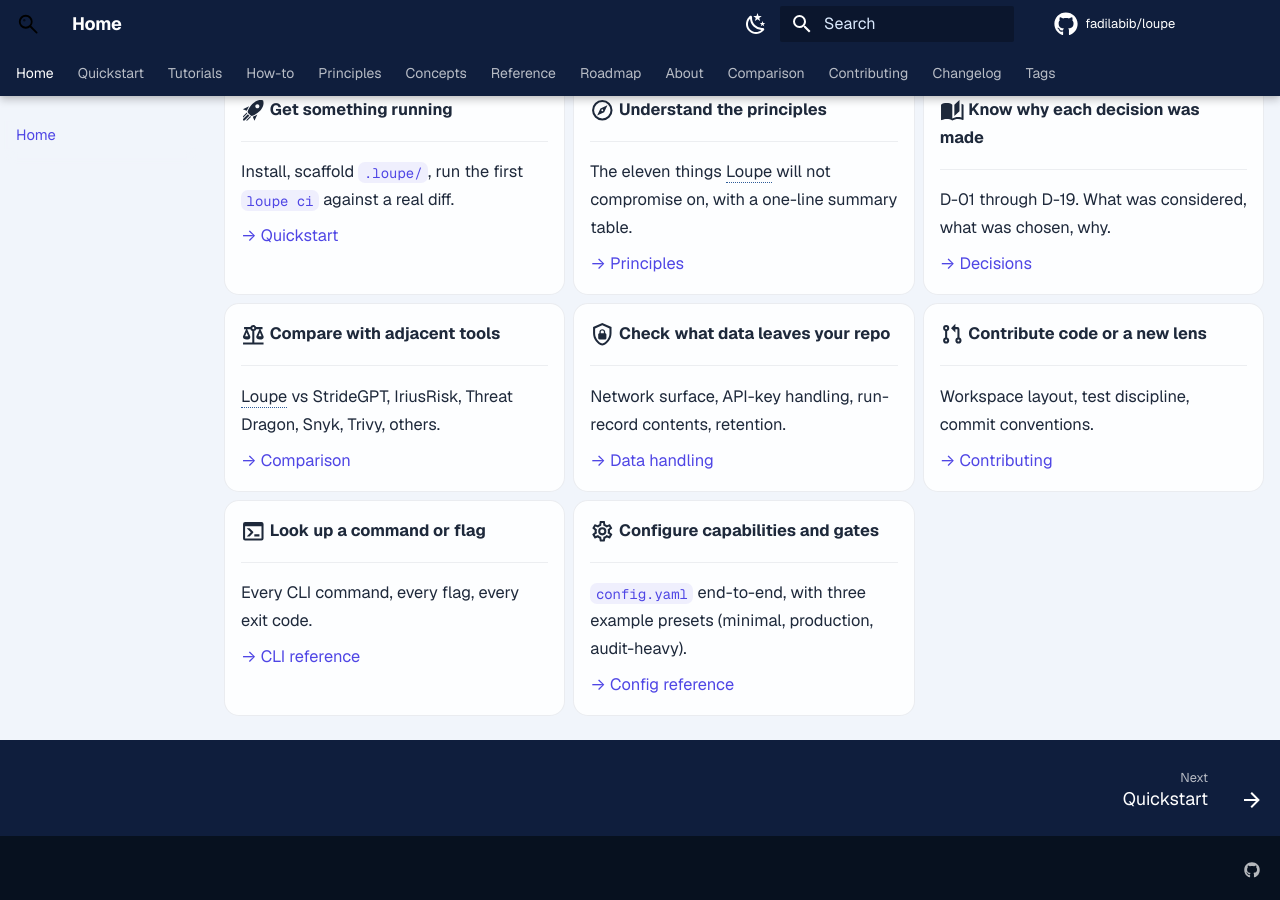
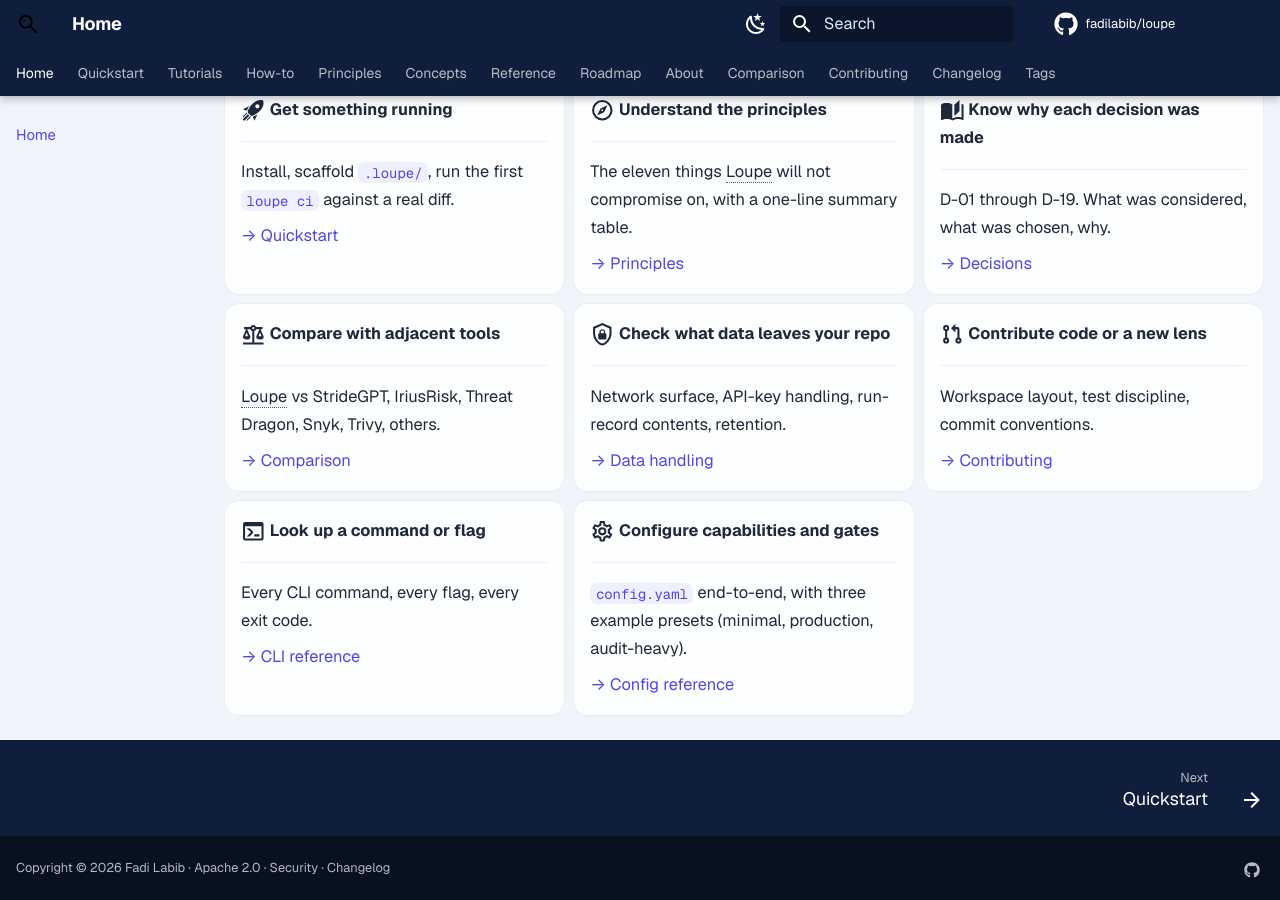
Before and after one commit to fadi-labib/loupe, an MkDocs documentation site: the page built from docs/index.md, in a window 1280 px wide and 900 px high, scrolled down 5787 px. Built offline with MkDocs 1.6.1 and Material for MkDocs 9.7.7, drawn with Linux system fonts in a browser that asks for light colours; comment, search, counter and statistics services are not loaded; the version menu is left out; some of the changed lines change nothing that is shown.

Commit message:
docs(footer): copyright line with Apache 2.0, Security, Changelog links
Permissive licences require a copyright notice (it names the licensor)
but never "All rights reserved" — that phrase would contradict the
grant of use/copy/modify/distribute rights. Apache 2.0 footer for
Loupe carries: copyright + license link + security policy + changelog,
which are the four things auditors look for first.

```diff
--- a/mkdocs.yml
+++ b/mkdocs.yml
@@ -6,6 +6,17 @@
 edit_uri: edit/main/docs/
 docs_dir: docs
 site_dir: site
+
+# Footer copyright line. Apache 2.0 grants reuse/modification rights, so we
+# do not add "All rights reserved" — that phrase would contradict the
+# license and is redundant under Berne-Convention auto-copyright anyway.
+# The copyright notice itself IS required: every permissive licence needs
+# a clear owner to operate against.
+copyright: >
+  Copyright &copy; 2026 Fadi Labib ·
+  <a href="https://github.com/fadilabib/loupe/blob/main/LICENSE">Apache 2.0</a> ·
+  <a href="https://github.com/fadilabib/loupe/blob/main/SECURITY.md">Security</a> ·
+  <a href="changelog/">Changelog</a>
 
 # Local-only plan/spec subdirs (kept on disk via .git/info/exclude) should
 # not get built into the published site.
```
